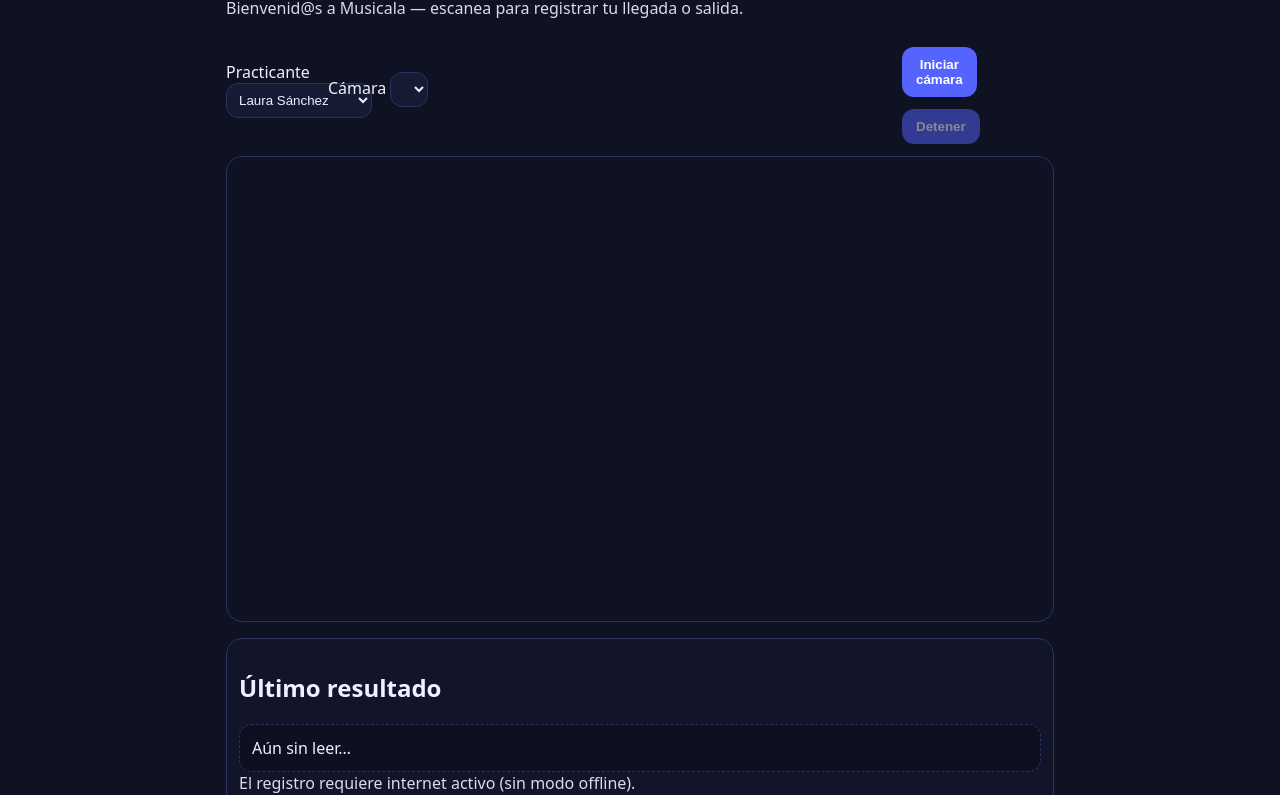
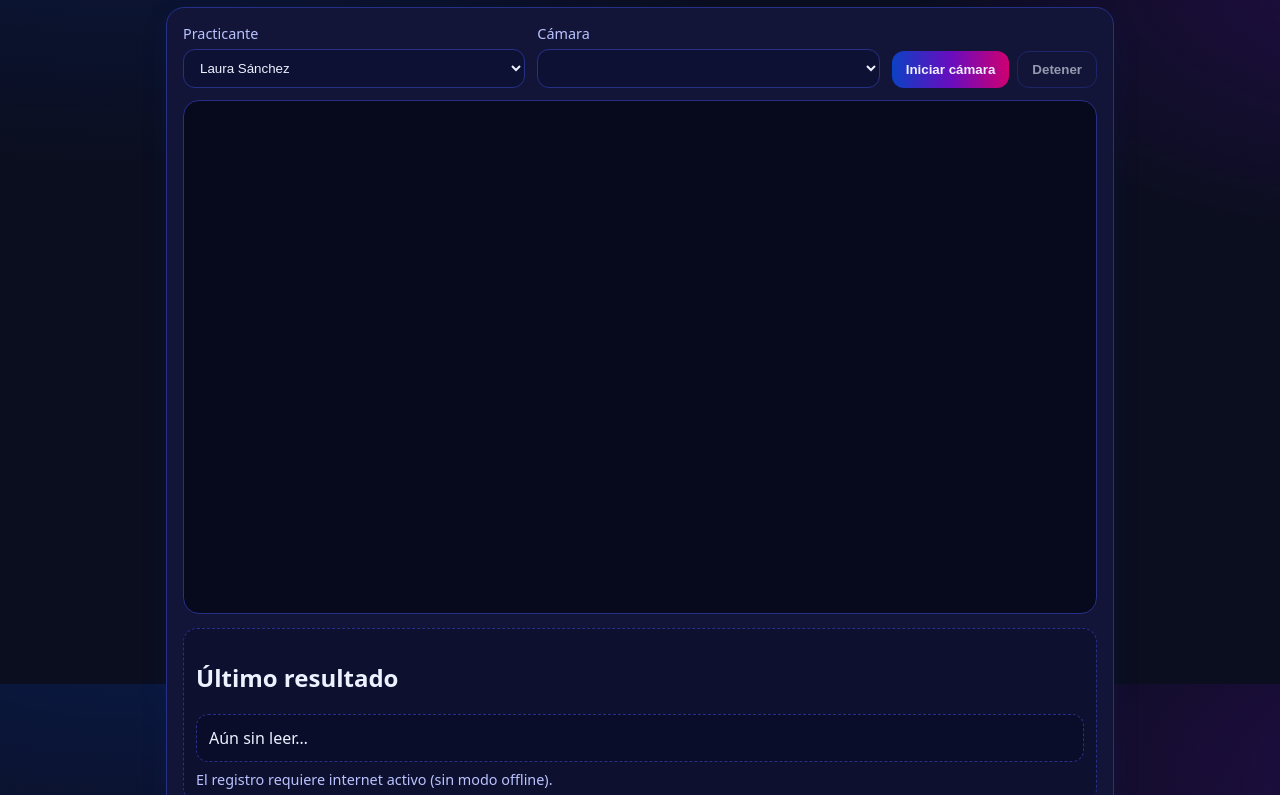
Before and after one commit to MusicalaEscuela/ingresoysalidapracticanteslea, a plain HTML site: page index.html in a window 1280 px wide. Shown: the part 116-911 px from the top of the page. Drawn offline with Linux system fonts and the light colour scheme.

Commit message:
Refactor styles and improve CSS variables usage

```diff
--- a/styles.css
+++ b/styles.css
@@ -1,15 +1,92 @@
+/* Reset */
 * { box-sizing: border-box; }
-body { margin: 0; font-family: system-ui, -apple-system, "Segoe UI", Roboto, Arial; background:#0f1222; color:#eef1ff; }
-.container { max-width: 860px; margin: 24px auto; padding: 16px; }
-h1 { margin: 0 0 8px; font-weight: 800; }
-p { margin: 0 0 16px; opacity: .9; }
+:root{
+  --bg:#0b0e1f;
+  --card:#121538;
+  --panel:#0e1030;
+  --stroke:#263087;
+  --text:#eef1ff;
+  --muted:#bac3ff;
+  --m-blue:#0C41C4;
+  --m-purple:#680DBF;
+  --m-magenta:#CE0071;
+}
+html,body{height:100%;}
+body{
+  margin:0;
+  font-family: system-ui, -apple-system, "Segoe UI", Roboto, Arial;
+  color:var(--text);
+  background:
+    radial-gradient(1200px 600px at 10% -10%, rgba(12,65,196,.25), transparent 60%),
+    radial-gradient(900px 500px at 110% 10%, rgba(104,13,191,.25), transparent 55%),
+    linear-gradient(180deg, #0a0d1d, #0b0e1f 30%);
+}
 
-.controls { display: grid; grid-template-columns: 90px 1fr 60px 80px; gap: 12px; align-items: center; margin-bottom: 12px; }
-.controls select, .controls input { padding: 8px; border-radius: 12px; border: 1px solid #2c3160; background: #171a33; color: #eef1ff; }
+.container{ max-width: 980px; margin: 24px auto; padding: 16px; }
 
-.reader { width: 100%; aspect-ratio: 16/9; border-radius: 16px; overflow: hidden; border: 1px solid #2c3160; }
-.panel { margin-top: 16px; padding: 12px; border: 1px solid #2c3160; border-radius: 16px; background: #12152a; }
-.result { min-height: 48px; display: flex; align-items: center; padding: 8px 12px; border-radius: 12px; background: #0e1022; border: 1px dashed #2c3160; }
-button { margin-top: 12px; margin-right: 8px; padding: 10px 14px; border: 0; border-radius: 12px; background: #5563ff; color: white; font-weight: 700; cursor: pointer; }
-button:disabled { opacity: .5; cursor: not-allowed; }
-.footnote { margin-top: 20px; font-size: 14px; opacity: .75; }
+.topbar{ display:flex; align-items:center; gap:16px; margin-bottom:14px; }
+.logo{ width:120px; height:auto; }
+.brand h1{ margin:0; font-weight:900; letter-spacing:.3px; }
+.subtitle{ margin:.25rem 0 0; color:var(--muted); }
+
+.card{
+  background: var(--card);
+  border:1px solid var(--stroke);
+  border-radius: 18px;
+  padding:16px;
+  margin-bottom:16px;
+  box-shadow: 0 10px 30px rgba(12,65,196,.08);
+}
+
+.grid.controls{
+  display:grid;
+  grid-template-columns: 1fr 1fr auto;
+  gap:12px;
+  align-items:end;
+  margin-bottom:12px;
+}
+
+.field label{ display:block; font-size:.9rem; color:var(--muted); margin-bottom:6px; }
+.field select{
+  width:100%; padding:10px 12px; border-radius:12px; border:1px solid var(--stroke);
+  background:#0d1133; color:var(--text);
+}
+.actions{ display:flex; gap:8px; }
+
+.btn{
+  padding:10px 14px; border-radius:12px; border:1px solid var(--stroke);
+  background:#111443; color:var(--text); font-weight:700; cursor:pointer;
+}
+.btn:disabled{ opacity:.6; cursor:not-allowed; }
+.btn.primary{
+  border:0;
+  background: linear-gradient(90deg, var(--m-blue), var(--m-purple) 50%, var(--m-magenta));
+}
+.btn.ghost{ background:transparent; }
+
+.reader{
+  width:100%; aspect-ratio: 16 / 9; border-radius:16px; overflow:hidden;
+  border:1px solid var(--stroke); margin-top:8px;
+  background: #07091c;
+}
+
+.panel{
+  margin-top:14px; padding:12px; border:1px dashed var(--stroke);
+  border-radius:14px; background: var(--panel);
+}
+
+.result{
+  min-height:48px; display:flex; align-items:center; padding:8px 12px;
+  border-radius:12px; background: #0a0d2a; border:1px dashed var(--stroke);
+}
+.note{ color:var(--muted); font-size:.9rem; margin:.5rem 0 0; }
+
+.footnote{ margin-top: 16px; font-size: 14px; color: var(--muted); }
+
+/* Tabla/resumen simple */
+#summary{ font-size:.95rem; }
+#summary .row{
+  display:grid; grid-template-columns: 110px 1fr 120px 120px; gap:8px;
+  padding:8px 0; border-bottom:1px solid rgba(255,255,255,.06);
+}
+#summary .row.header{ font-weight:700; color:var(--muted); border-bottom:1px solid rgba(255,255,255,.15); }
```
